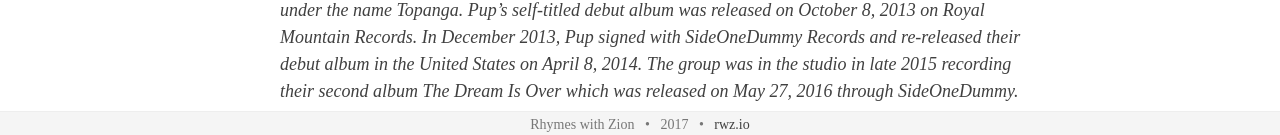
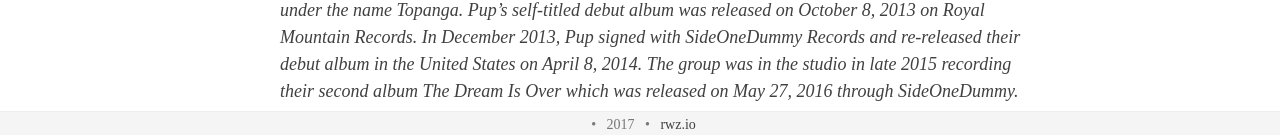
Before and after one commit to rhymeswithzion/rwz-test, a Jekyll site: the page built from random.md, in a window 1280 px wide and 900 px high, scrolled down 621 px. Shown: the part 762-897 px from the top of the window. Built offline with Jekyll 4.4.1, drawn with Linux system fonts in a browser that asks for light colours; some web fonts are replaced; comment, search, counter and statistics services are not loaded; some of the changed lines change nothing that is shown.

Commit message:
Update _config.yml

```diff
--- a/_config.yml
+++ b/_config.yml
@@ -50,23 +50,7 @@
 
 # Change all these values or delete the ones you don't want.
 # Important: you must keep the "name" parameter, everything else you can remove
-author:
-  name: Rhymes with Zion
-  email: "rhymeswithzion@gmail.com"
-  facebook: rhymeswithzion  # eg. daattali
-  github: rhymeswithzion    # eg. daattali
-  twitter: rhymeswithzion   # eg. daattali
-  reddit: rhymeswithzion    # eg. daattali
-  google-plus: +yourname   # eg. +DeanAttali or 109424658772469020925
-  linkedin: yourname  # eg. daattali
-  xing: yourname      # eg. daattali
-  stackoverflow: yourlink  # eg. "3943160/daattali"
-  snapchat: yourname  # eg. daattali
-  instagram: rhymeswithzion # eg. daattali
-  youtube: channel/UCdh4VkJeIQRJulkKqEFQwsA   # eg. user/daattali or channel/daattali
-  spotify: yourname   # eg. daattali
-  telephone: yourphone   # eg. +14159998888
-  soundcloud: rhymeswithzion
+
 
 # Select which links to show in the footer
 footer-links-active:
```
